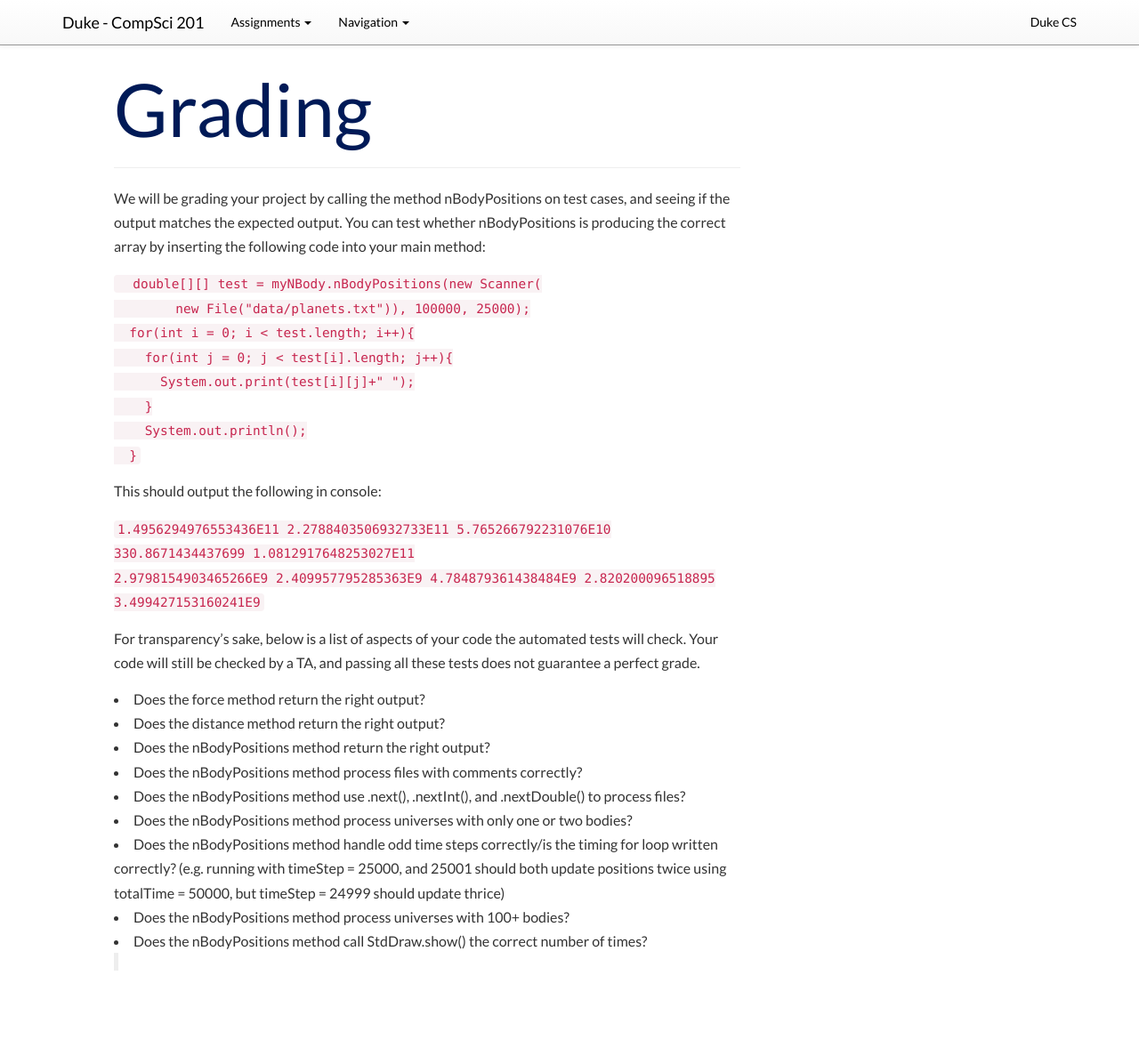
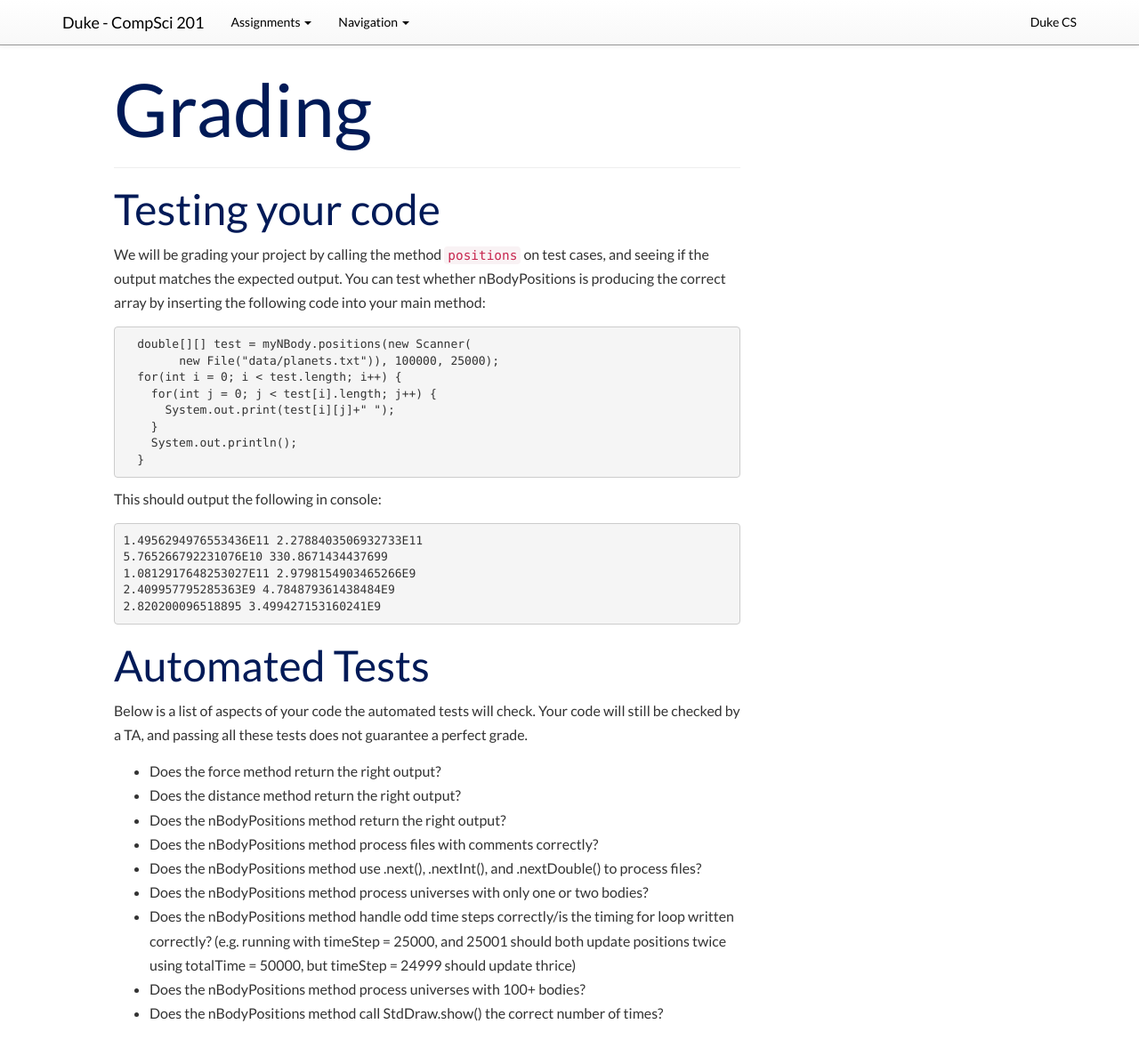
Before and after one commit to compsci201/compsci201.github.io, a Jekyll site: the page built from nbody/6-grading.md, in a window 1280 px wide and 1204 px high. Shown: the top 1187 px of the window at 89% size. Built offline with Jekyll 4.4.1, drawn with Linux system fonts in a browser that asks for light colours; nearby versions of some CDN libraries.

Commit message:
Update 6-grading.md
More formatting fixes

````diff
--- a/nbody/6-grading.md
+++ b/nbody/6-grading.md
@@ -4,27 +4,34 @@ title: "Grading"
 assignment: "nbody"
 ---
 
-We will be grading your project by calling the method nBodyPositions on test cases, and seeing if the output matches the expected output. You can test whether nBodyPositions is producing the correct array by inserting the following code into your main method:
+## Testing your code
+We will be grading your project by calling the method `positions` on test cases, and seeing if the output matches the expected output. You can test whether nBodyPositions is producing the correct array by inserting the following code into your main method:
 
-<code>
-&nbsp;&nbsp;double[][] test = myNBody.nBodyPositions(new Scanner(<br>
-&nbsp;&nbsp;&nbsp;&nbsp;&nbsp;&nbsp;&nbsp;&nbsp;new File("data/planets.txt")), 100000, 25000);<br>
-&nbsp;&nbsp;for(int i = 0; i < test.length; i++){<br>
-&nbsp;&nbsp;&nbsp;&nbsp;for(int j = 0; j < test[i].length; j++){<br>
-&nbsp;&nbsp;&nbsp;&nbsp;&nbsp;&nbsp;System.out.print(test[i][j]+" ");<br>
-&nbsp;&nbsp;&nbsp;&nbsp;}<br>
-&nbsp;&nbsp;&nbsp;&nbsp;System.out.println();<br>
-&nbsp;&nbsp;}<br>
-</code>
+```java
+  double[][] test = myNBody.positions(new Scanner(
+        new File("data/planets.txt")), 100000, 25000);
+  for(int i = 0; i < test.length; i++) {
+    for(int j = 0; j < test[i].length; j++) {
+      System.out.print(test[i][j]+" ");
+    }
+    System.out.println();
+  }
+```
 
 This should output the following in console:
 
-<code>1.4956294976553436E11 2.2788403506932733E11 5.765266792231076E10 330.8671434437699 1.0812917648253027E11 <br>
-2.9798154903465266E9 2.409957795285363E9 4.784879361438484E9 2.820200096518895 3.499427153160241E9
-</code>
+```
+1.4956294976553436E11 2.2788403506932733E11
+5.765266792231076E10 330.8671434437699
+1.0812917648253027E11 2.9798154903465266E9
+2.409957795285363E9 4.784879361438484E9
+2.820200096518895 3.499427153160241E9
+```
 
-For transparency's sake, below is a list of aspects of your code the automated tests will check. Your code will still be checked by a TA, and passing all these tests does not guarantee a perfect grade.
+## Automated Tests
+Below is a list of aspects of your code the automated tests will check. Your code will still be checked by a TA, and passing all these tests does not guarantee a perfect grade.
 
+<ol>
 <li>Does the force method return the right output?</li>
 <li>Does the distance method return the right output?</li>
 <li>Does the nBodyPositions method return the right output?</li>
@@ -34,4 +41,4 @@ For transparency's sake, below is a list of aspects of your code the automated t
 <li>Does the nBodyPositions method handle odd time steps correctly/is the timing for loop written correctly? (e.g. running with timeStep = 25000, and 25001 should both update positions twice using totalTime = 50000, but timeStep = 24999 should update thrice)</li>
 <li>Does the nBodyPositions method process universes with 100+ bodies?</li>
 <li>Does the nBodyPositions method call StdDraw.show() the correct number of times?</li>
->
+</ol>
````
